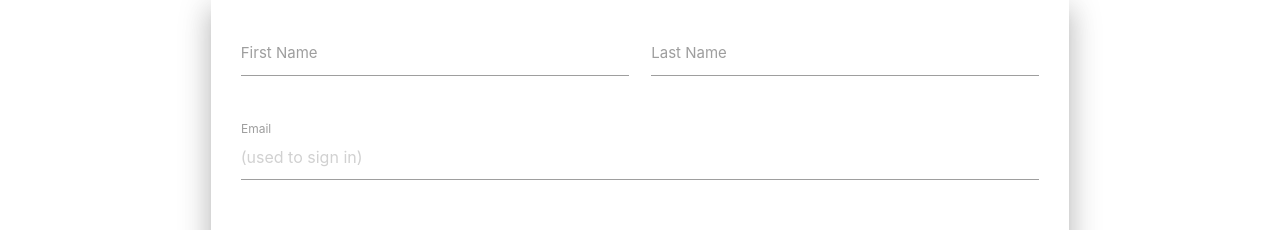
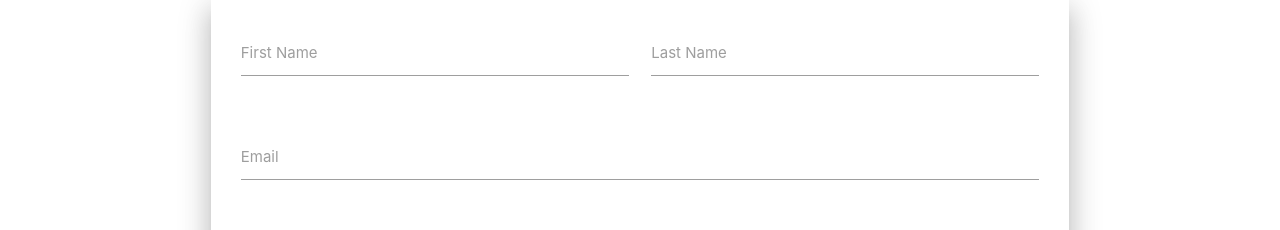
Before and after one commit to tmassart873/codeCoach-VicTims-frontend, an Angular app: page /register in a window 1280 px wide. Shown: the part 225-455 px from the top of the page. Built offline with nearby package versions, Linux system fonts and the light colour scheme.

Commit message:
BUILD(Setup)- removed placeholder from email input

```diff
--- a/src/app/user/create-user/create-user.component.html
+++ b/src/app/user/create-user/create-user.component.html
@@ -22,7 +22,7 @@
               </div>
               <div class="row">
                 <div class="input-field col s12">
-                  <input id="email" placeholder="(used to sign in)" type="email" class="validate">
+                  <input id="email" type="email" class="validate">
                   <label for="email">Email</label>
                 </div>
               </div>
```
Also changed, not shown: 1 other file (tests, documents, lock files or other folders).
